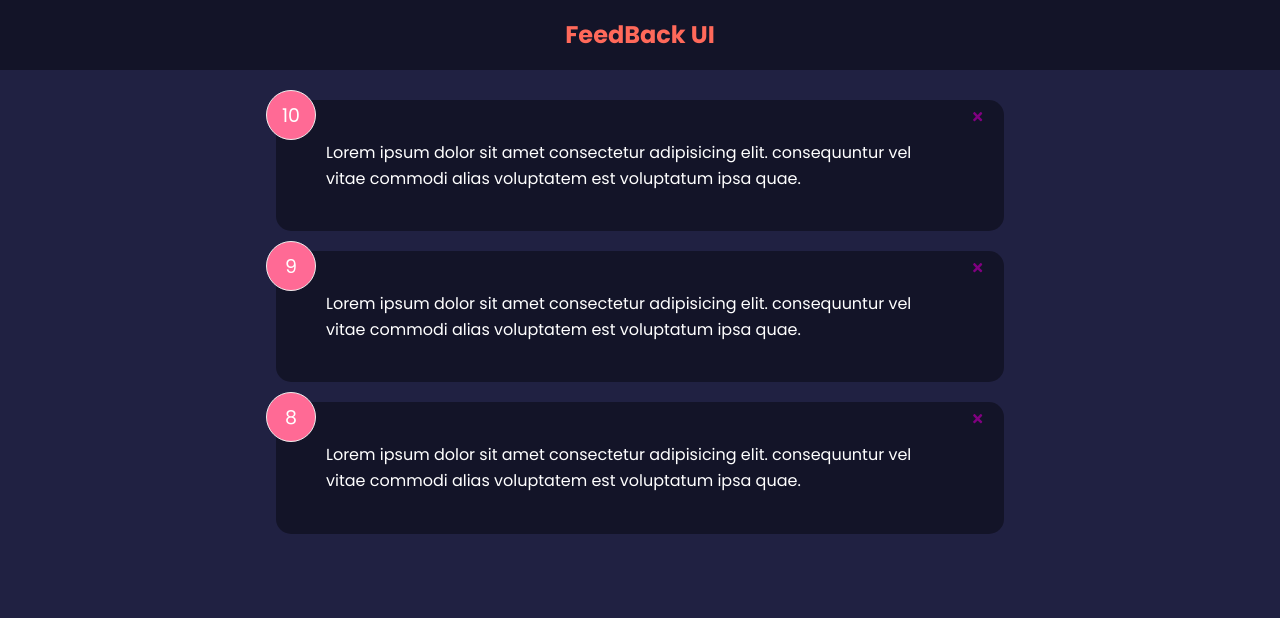
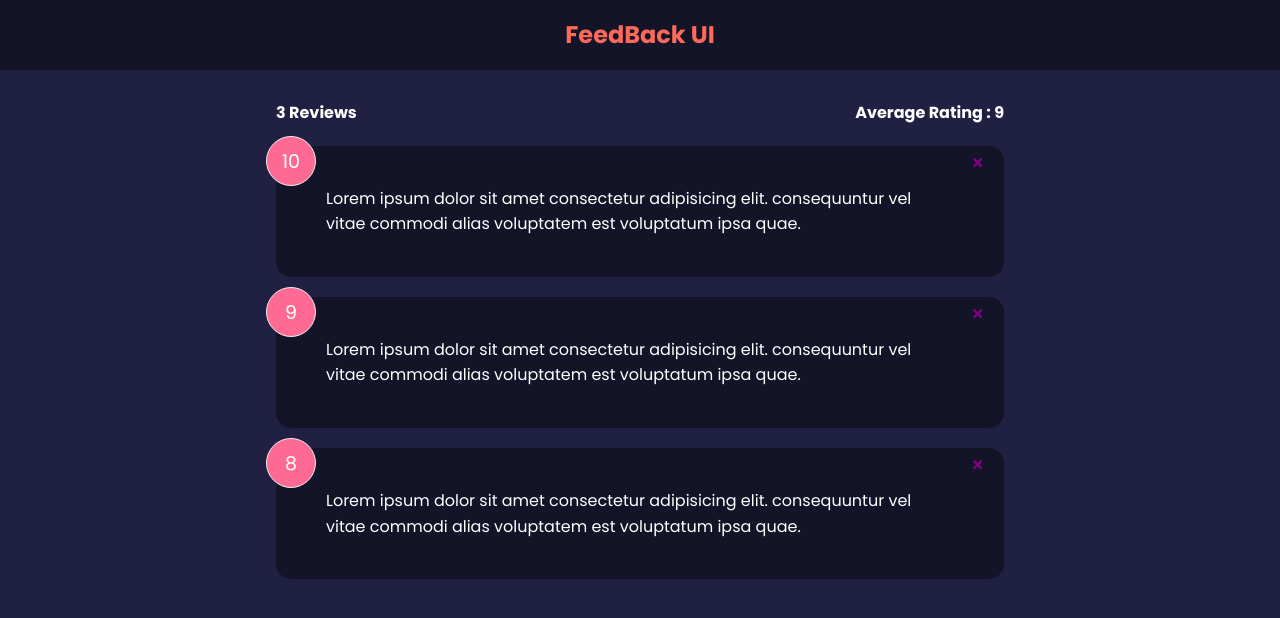
Before and after one commit to SaJid96/Feedback-Application, a React (Create React App) app: page / in a window 1280 px wide. Shown: the top 618 px of the page. Built offline with nearby package versions, Linux system fonts and the light colour scheme.

Commit message:
added FeedbackStats component

```diff
--- a/src/App.js
+++ b/src/App.js
@@ -2,6 +2,9 @@
 import FeedbackData from "./data/FeedbackData";
 import {useState} from 'react'
 import FeedBackList from "./components/FeedBackList";
+import FeedbackStats from "./components/FeedbackStats";
+
+
 function App() {
 
 
@@ -21,6 +24,7 @@
       <div>
         <Header />
         <div className="container">
+          <FeedbackStats feedback={feedback}/>
           <FeedBackList feedback={feedback} handleDelete={deleteFeedback} />
         </div>
       </div>
--- /dev/null
+++ b/src/components/FeedbackStats.jsx
@@ -0,0 +1,32 @@
+import PropTypes from 'prop-types'
+
+const FeedbackStats = ({feedback}) => {
+
+
+   let average=feedback.reduce((acc,cur)=>
+
+   {
+       return acc+cur.rating
+   }
+  ,0 ) / feedback.length
+
+  average=average.toFixed(1).replace(/[.,]0$/,'')
+
+    return (
+        <div className="feedback-stats">
+
+            <h4>{feedback.length} Reviews</h4>
+            <h4>Average Rating : {isNaN(average) ? 0 : average }</h4>
+
+        </div>
+    )
+}
+
+
+
+FeedbackStats.propTypes={
+    feedback:PropTypes.array.isRequired
+}
+
+
+export default FeedbackStats
```
